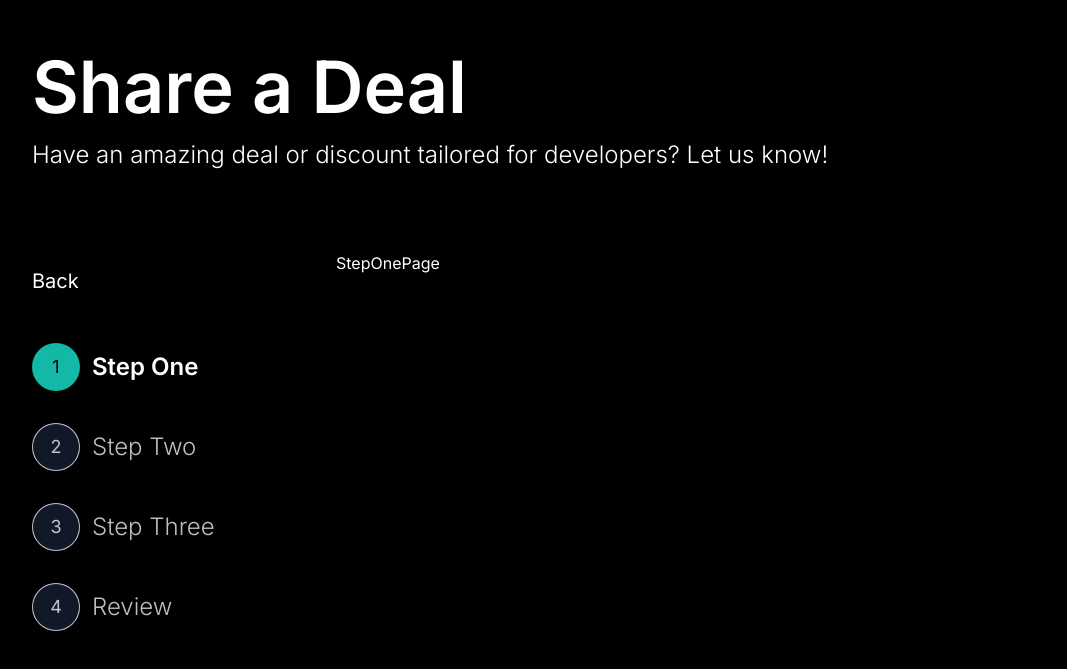
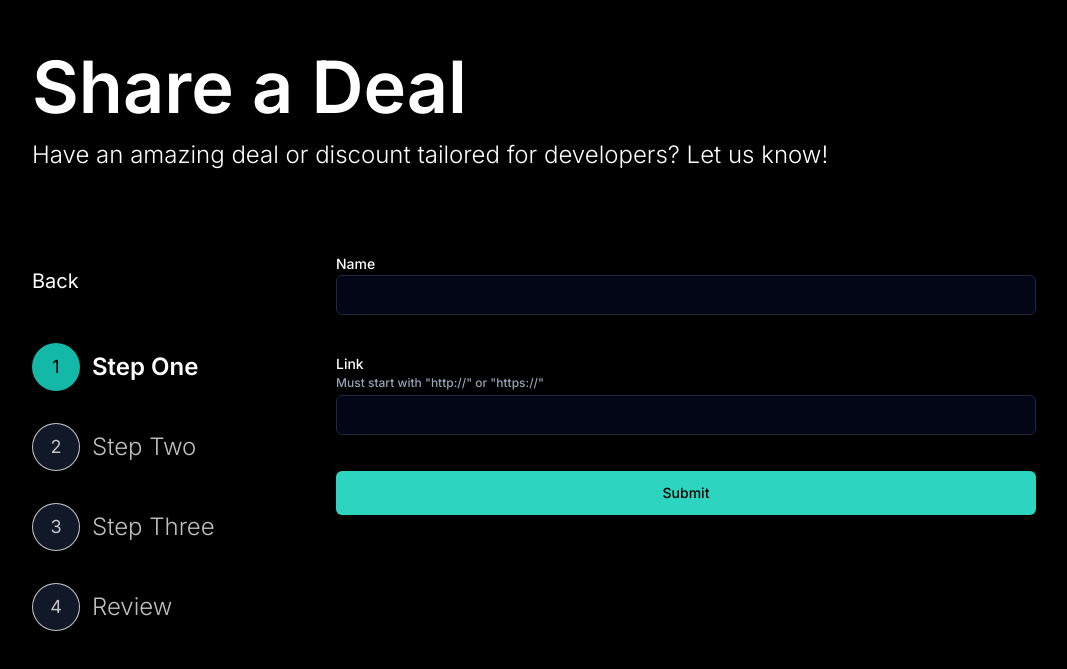
Before and after one commit to enzomachadodev/multi-page-form, a Next.js app: page /add/step-one in a window 1280 px wide. Shown: the part 109-778 px from the top of the page, without its empty margins (0-1067 px from the left). Built offline with nearby package versions, Linux system fonts and the light colour scheme.

Commit message:
feat: add StepOneForm component

```diff
--- a/src/app/add/step-one/page.tsx
+++ b/src/app/add/step-one/page.tsx
@@ -1,7 +1,11 @@
-import React from "react";
+import { StepOneForm } from "./step-one-form";
 
 const StepOnePage = () => {
-	return <div>StepOnePage</div>;
+	return (
+		<div>
+			<StepOneForm />
+		</div>
+	);
 };
 
 export default StepOnePage;
--- /dev/null
+++ b/src/app/add/step-one/step-one-form.tsx
@@ -0,0 +1,26 @@
+import { FormInput } from "@/components/form-input";
+import { SubmitButton } from "@/components/ui/submit-button";
+
+export const StepOneForm = () => {
+	return (
+		<form className="flex flex-1 flex-col">
+			<div className="flex w-full flex-col lg:max-w-[700px]">
+				<FormInput
+					label="Name"
+					id="name"
+					type="text"
+					required
+				/>
+				<FormInput
+					label="Link"
+					id="link"
+					type="text"
+					required
+					description='Must start with "http://" or "https://"'
+					pattern="[Hh][Tt][Tt][Pp][Ss]?:\/\/(?:(?:[a-zA-Z\u00a1-\uffff0-9]+-?)*[a-zA-Z\u00a1-\uffff0-9]+)(?:\.(?:[a-zA-Z\u00a1-\uffff0-9]+-?)*[a-zA-Z\u00a1-\uffff0-9]+)*(?:\.(?:[a-zA-Z\u00a1-\uffff]{2,}))(?::\d{2,5})?(?:\/[^\s]*)?"
+				/>
+				<SubmitButton>Submit</SubmitButton>
+			</div>
+		</form>
+	);
+};
```
